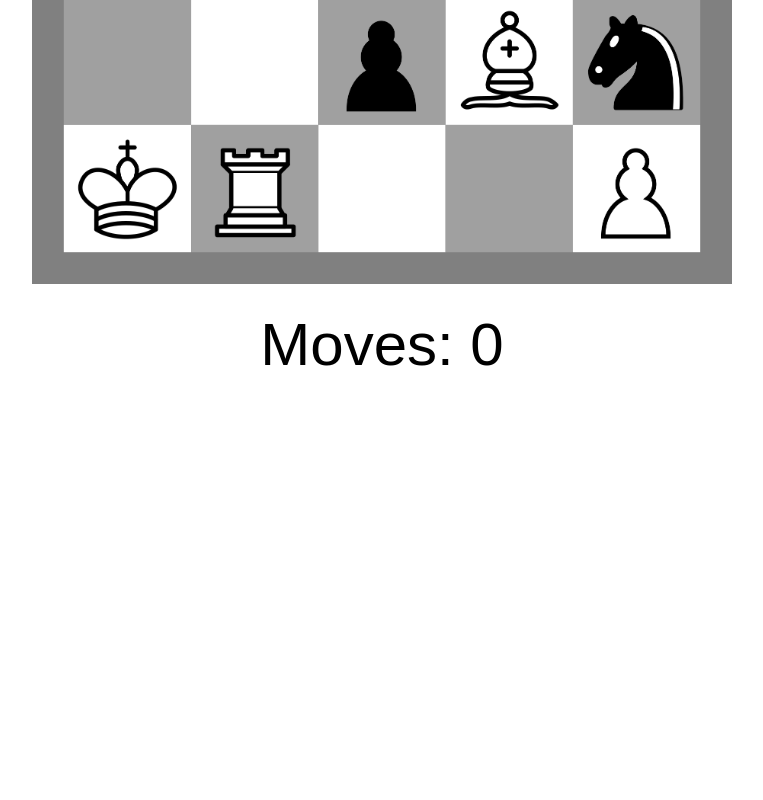
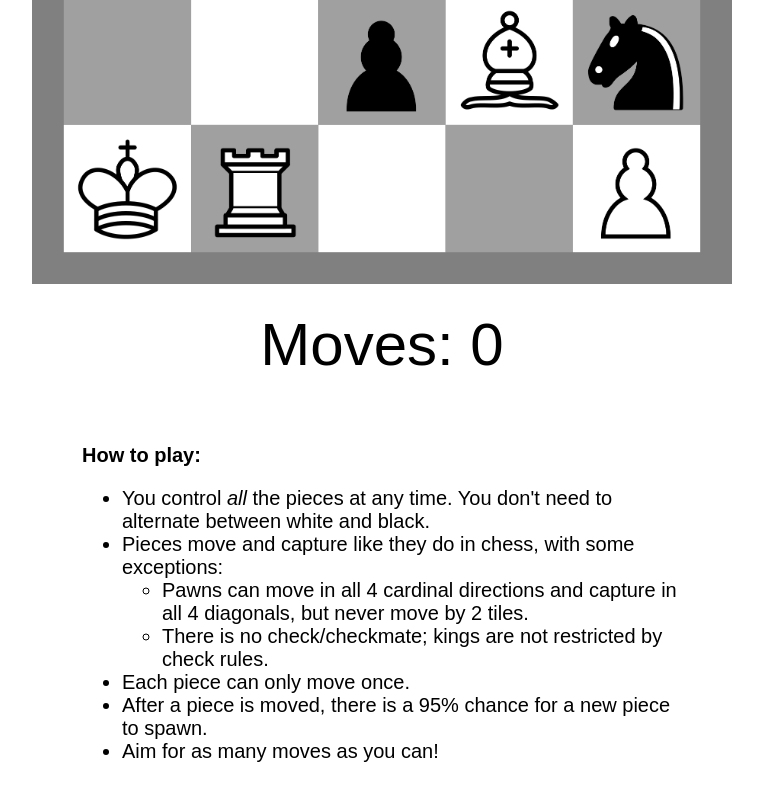
Before and after one commit to negative-seven/ChessFill, a plain HTML site: page index.html in a window 1280 px wide. Shown: the part 424-1224 px from the top of the page, without its empty margins (258-1021 px from the left). Before the commit the page ends 836 px from the top, so only its background shows below. Drawn offline with Linux system fonts and the light colour scheme.

Commit message:
Added instructions on how to play

```diff
--- a/css/style.css
+++ b/css/style.css
@@ -12,3 +12,11 @@
 	font-family: Arial;
 	font-size: 60;
 }
+
+#instructions {
+	width: 600px;
+	max-width: 100%;
+	font-family: Arial;
+	font-size: 20;
+	margin: 40px auto;
+}
--- a/index.html
+++ b/index.html
@@ -12,6 +12,21 @@
 		<div id="moveCounter">Moves: 0</div>
 	</div>
 
+	<div id="instructions">
+		<b>How to play:</b><br>
+		<ul>
+			<li>You control <i>all</i> the pieces at any time. You don't need to alternate between white and black.</li>
+			<li>Pieces move and capture like they do in chess, with some exceptions:
+				<ul>
+					<li>Pawns can move in all 4 cardinal directions and capture in all 4 diagonals, but never move by 2 tiles.</li>
+					<li>There is no check/checkmate; kings are not restricted by check rules.</li>
+				</ul>
+			</li>
+			<li>Each piece can only move once.</li>
+			<li>After a piece is moved, there is a 95% chance for a new piece to spawn.</li>
+			<li>Aim for as many moves as you can!</li>
+		</ul>
+	</div>
 
 
 
```
